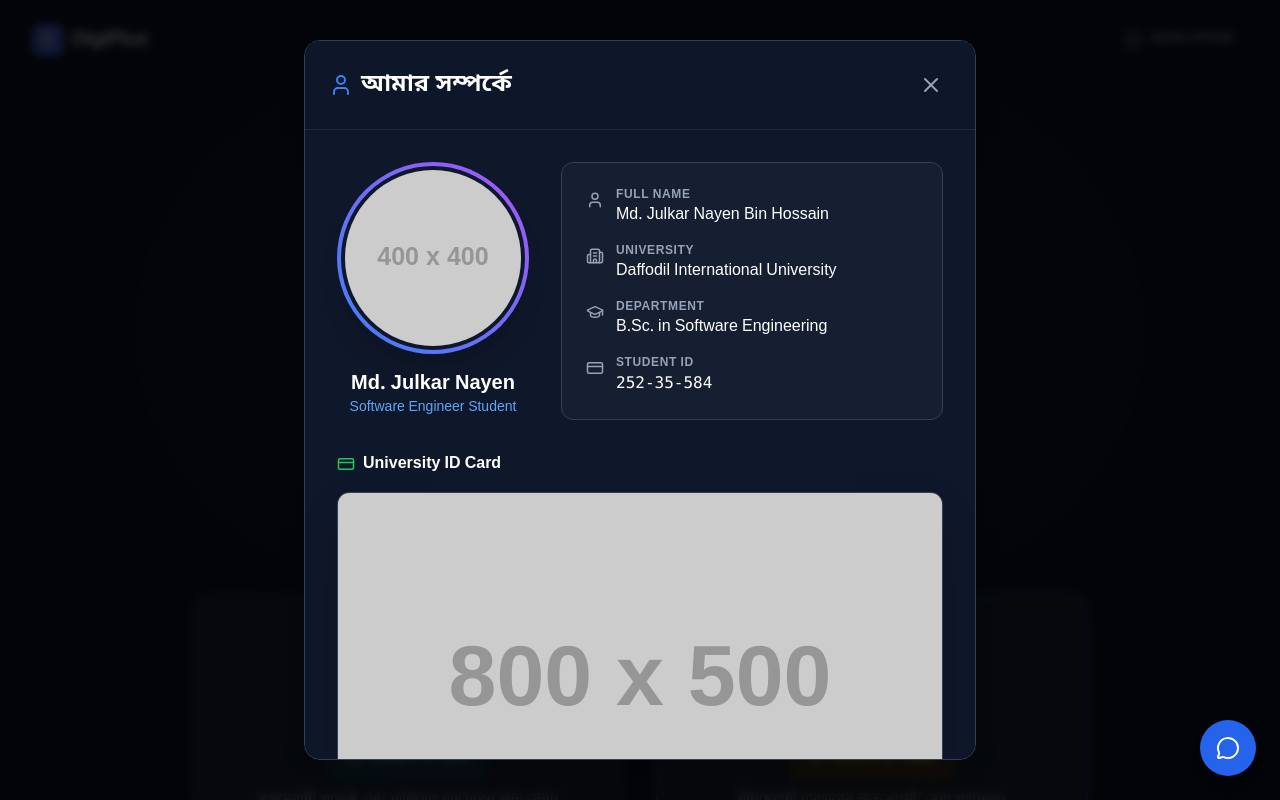
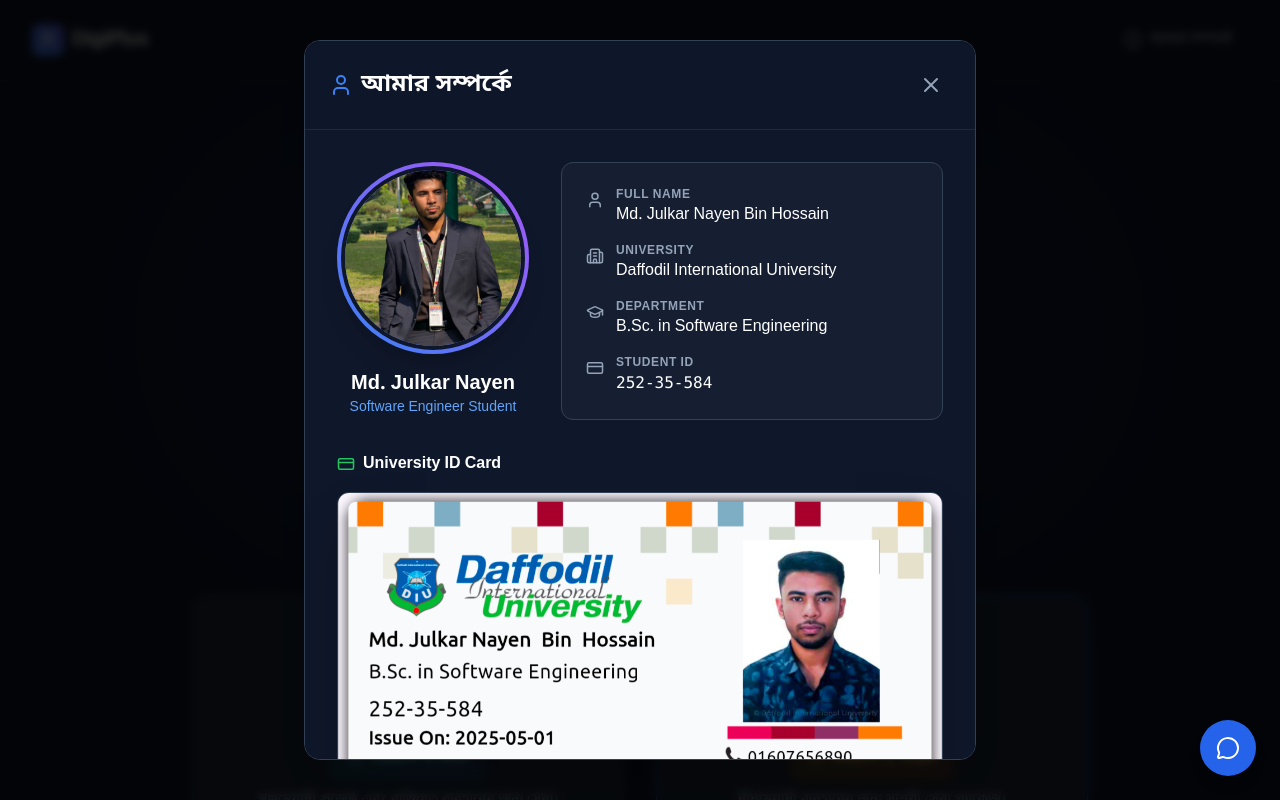
Before and after one commit to rudro-kalix/Digiplus, a React (Vite) app: page / in a window 1280 px wide. Both pictures are taken after a click on the button "আমার সম্পর্কে". Shown: the top 800 px of the page. Built offline with nearby package versions, Linux system fonts and the light colour scheme.

Commit message:
Update image sources in AboutModal component

```diff
--- a/components/AboutModal.tsx
+++ b/components/AboutModal.tsx
@@ -36,7 +36,7 @@ export const AboutModal: React.FC<AboutModalProps> = ({ isOpen, onClose }) => {
                 <div className="w-full h-full rounded-full overflow-hidden border-4 border-slate-900 bg-slate-800 relative">
                   {/* Replace src with your actual profile picture URL */}
                   <img
-                    src="https://placehold.co/400x400/1e293b/ffffff?text=Profile+Pic"
+                    src="photo_2025-12-09_23-43-17.jpg"
                     alt="Md. Julkar Nayen Bin Hossain"
                     className="w-full h-full object-cover"
                   />
@@ -95,7 +95,7 @@ export const AboutModal: React.FC<AboutModalProps> = ({ isOpen, onClose }) => {
             <div className="rounded-xl overflow-hidden border border-slate-700 shadow-2xl bg-slate-800">
               {/* Replace src with your actual ID card image URL */}
               <img
-                src="https://placehold.co/800x500/1e293b/ffffff?text=University+ID+Card"
+                src="Screenshot_20251209-234114.png"
                 alt="DIU ID Card"
                 className="w-full h-auto object-contain"
               />
```
